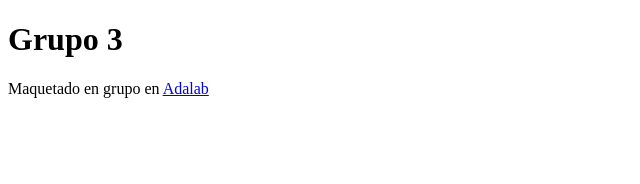
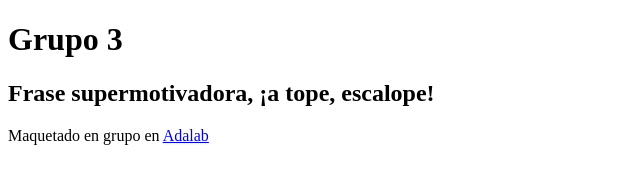
Before and after one commit to aidanarr/pair-control-de-versiones, a plain HTML site: page index.html in a window 1280 px wide. Shown: the whole page, without its empty margins (0-640 px from the left). Drawn offline with Linux system fonts and the light colour scheme.

Commit message:
motivacion

```diff
--- a/index.html
+++ b/index.html
@@ -9,7 +9,11 @@
       <h1>Grupo 3</h1>
     </header>
     <main>
-      <section class="motivacion"></section>
+      <section class="motivacion">
+        <section class="motivacion">
+            <h2>Frase supermotivadora, ¡a tope, escalope!</h2>
+        </section>
+      </section>
       <section class="contenido"></section>
     </main>
     <footer>
```
